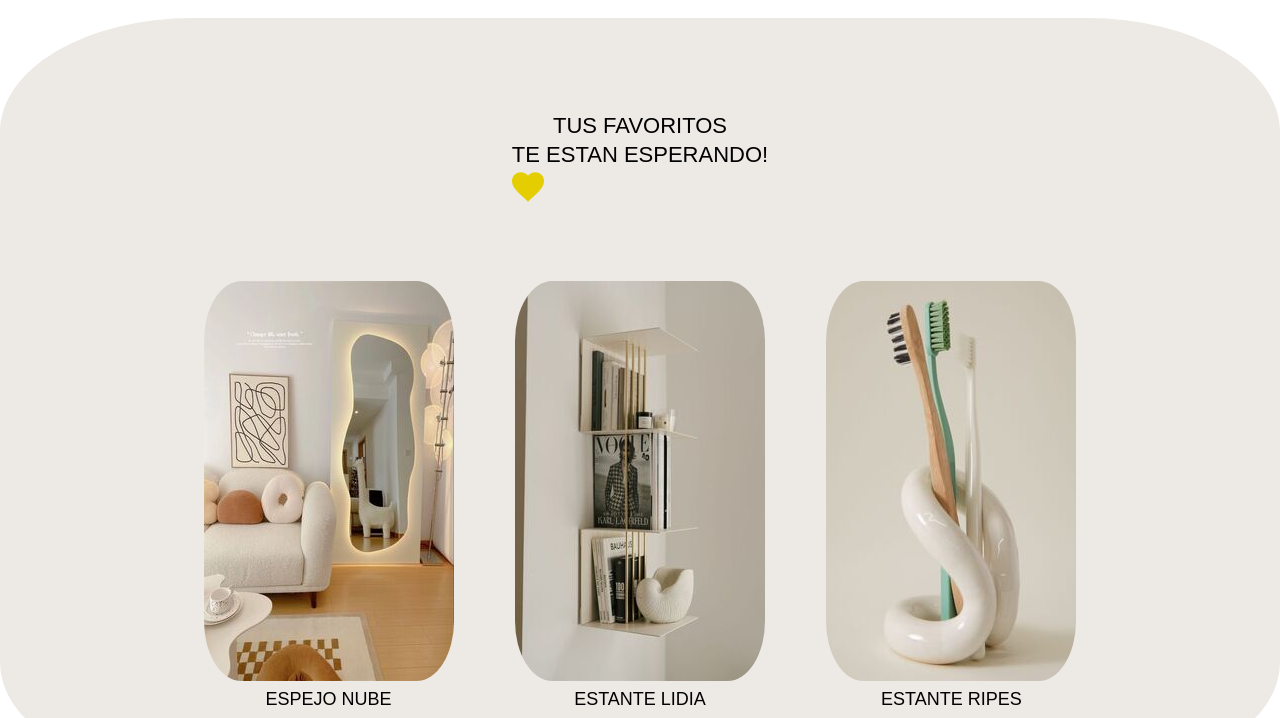
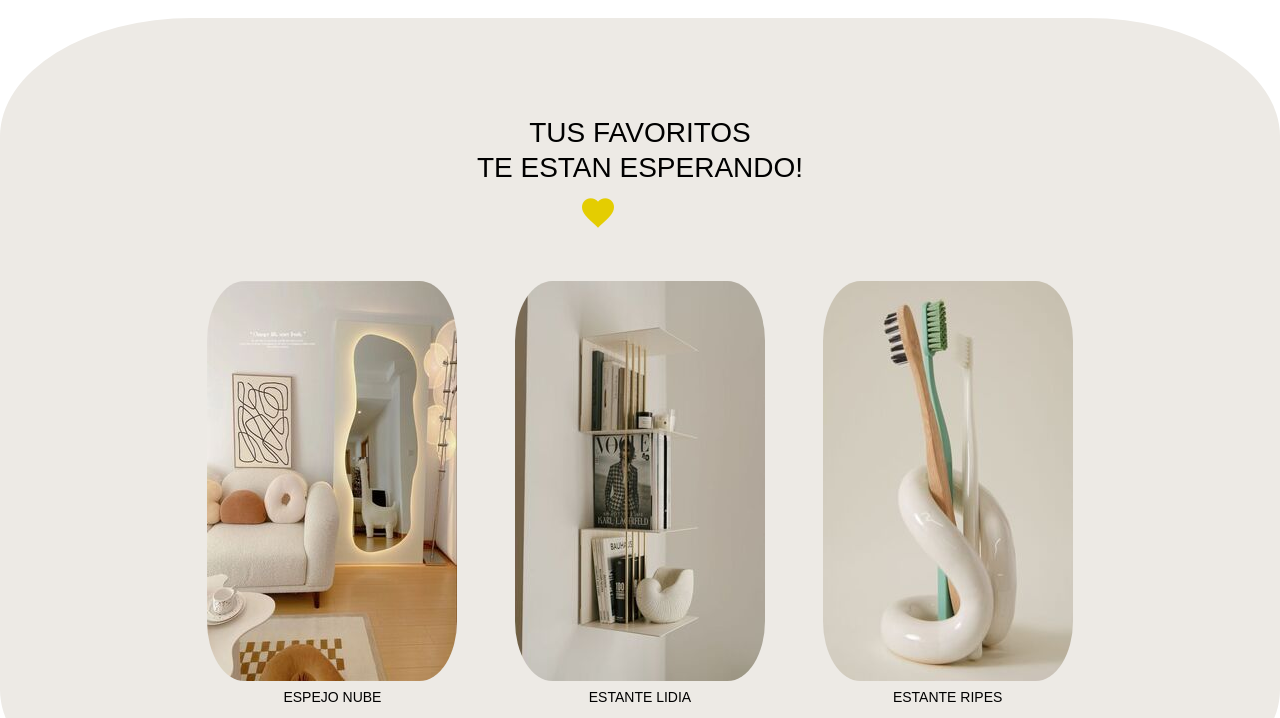
Before and after one commit to carlacespedes/tercera-pre-entrega-Coderhouse, a website: page pages/favoritos.html in a window 1280 px wide. Shown: the part 82-800 px from the top of the page. Drawn offline with Linux system fonts and the light colour scheme.

Commit message:
terminando queries

```diff
--- a/pages/favoritos.html
+++ b/pages/favoritos.html
@@ -17,7 +17,7 @@
     <link rel="stylesheet" href="../css/style.css">
 </head>
 <body>
-<div class="hero">   <!--COMIENZA EL HEADER -->
+<div>   <!--COMIENZA EL HEADER -->
     <header>
         <div>
             <a href= "../index.html"> <img src="../assets/img/logook.jpeg" alt="logoprincipal" class="logo"></a>
--- a/scss/layout/_main-favoritos.scss
+++ b/scss/layout/_main-favoritos.scss
@@ -7,7 +7,7 @@
     justify-content:center;
     align-items: center;
     row-gap: 8px;
-    padding: 2%;
+    padding: 5%;
     grid-template-columns: repeat (3, 1 fr);
     grid-template-rows: repeat 12% (1, 1 fr);
     grid-template-areas:
@@ -22,18 +22,17 @@
 .text-banner-fav {
     grid-area: text-banner-fav;
     display: grid;
-    /*flex-direction: row;*/
-    font-size: 22px;
-    /*flex-wrap: wrap;    me lo dijo inspector */
+    font-size: 28px;
     font-weight: lighter;
     font-family:'Poppins', sans-serif;
     justify-content: center;
     align-items:center;
     text-align: center;
     gap: 3px;
-    padding: 8%;
+    padding: 4%;
         }
 .corazon{
+
     margin: 10px 105px 10px 105px;
 }
 .foto-favuno {
--- a/scss/layout/_media-768.scss
+++ b/scss/layout/_media-768.scss
@@ -149,3 +149,16 @@
                 padding: 3%;
 }
 }
+
+/*.tamaño-imagen{
+        width: 190px;
+        height: 300px;  }*/
+main div span a {
+
+        font-size: 14px;
+        }
+main div span{
+        padding: 3%;
+        font-size: 13px;
+        text-align: center;
+    }
```
Also changed, not shown: pages/decoracion.html (+1 -1 lines), pages/indumentaria.html (+1 -1 lines), scss/layout/_main-index.scss (+0 -61 lines), css/style.css, 1 other file.
